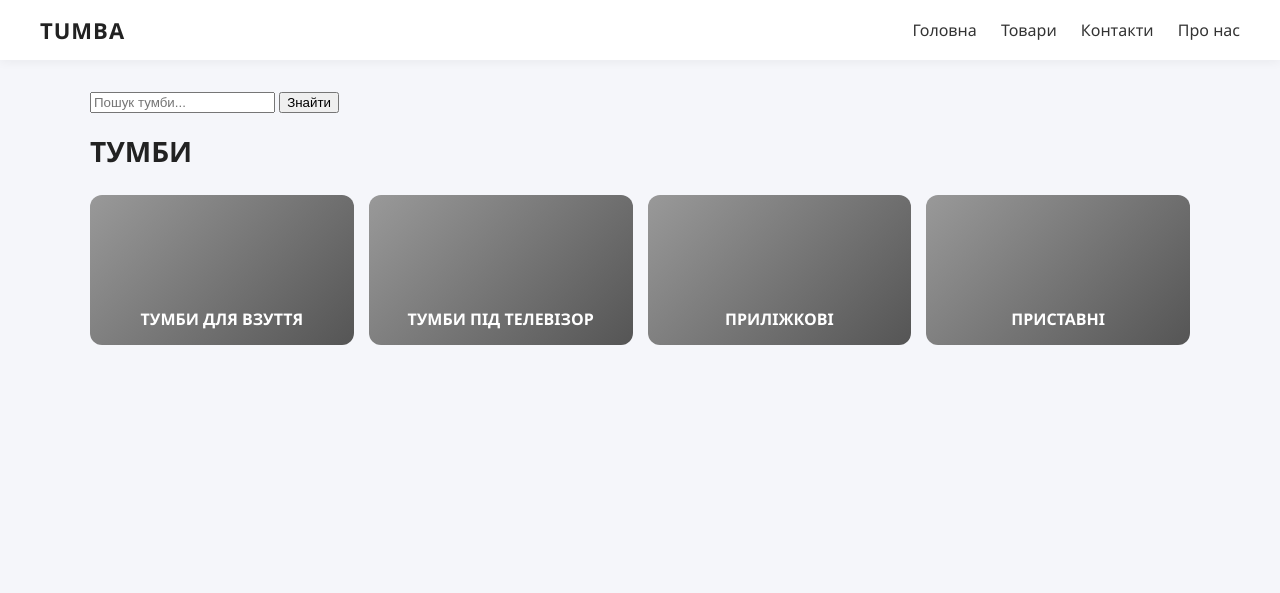
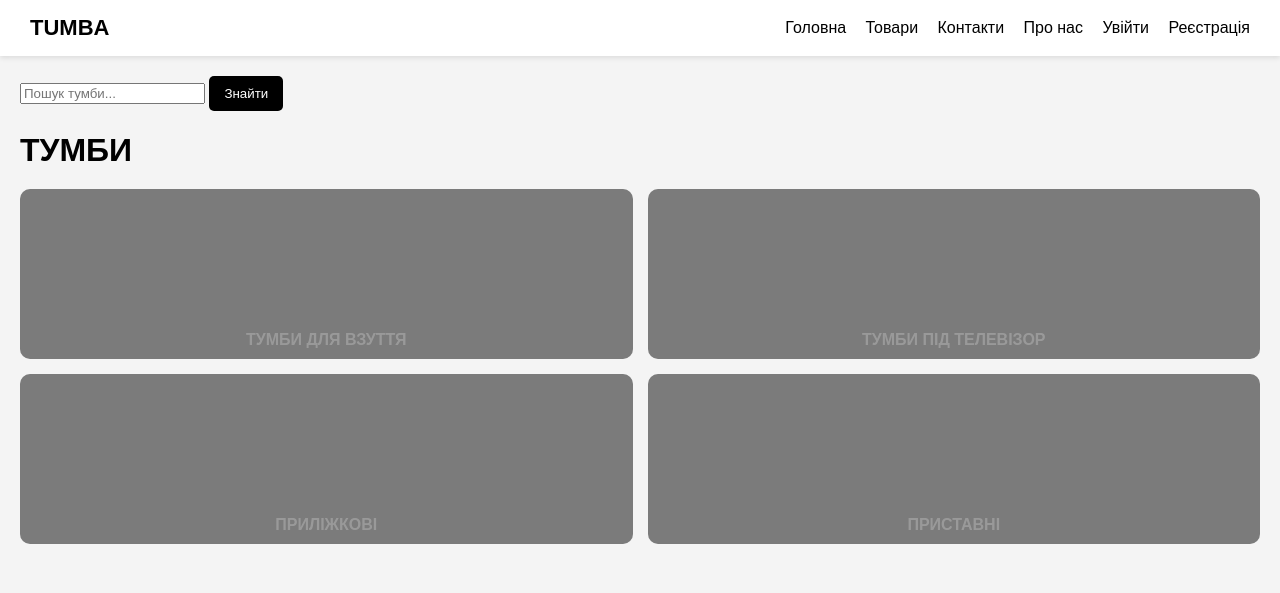
Before and after one commit to pmaigutyak/tumba, a Django app: page / in a window 1280 px wide. Shown: the top 593 px of the page. Run offline with Django 4.2, Linux system fonts and the light colour scheme; data that the repository does not hold is empty.

Commit message:
add login system

```diff
--- a/catalog/views.py
+++ b/catalog/views.py
@@ -1,8 +1,11 @@
-from django.shortcuts import render, get_object_or_404
+from django.shortcuts import render, get_object_or_404 , redirect
 
 from catalog.models import Tumb, Category
 
 from django.shortcuts import redirect
+
+from django.contrib.auth.forms import UserCreationForm
+
 
 def home(request):
     query = request.GET.get('q')
@@ -44,3 +47,14 @@ def get_category(request, category_id):
 
 def about(request):
     return render(request, 'main/about.html')
+
+def register(request):
+    form = UserCreationForm()
+
+    if request.method == 'POST':
+        form = UserCreationForm(request.POST)
+        if form.is_valid():
+            form.save()
+            return redirect('login')
+
+    return render(request, 'main/register.html', {'form': form})
--- a/core/settings.py
+++ b/core/settings.py
@@ -128,6 +128,8 @@ STATICFILES_DIRS = [
 
 MEDIA_URL = '/media/'
 MEDIA_ROOT = BASE_DIR / 'media'
+LOGIN_REDIRECT_URL = '/'
+LOGOUT_REDIRECT_URL = '/'
 
 # Default primary key field type
 # https://docs.djangoproject.com/en/4.2/ref/settings/#default-auto-field
--- a/core/urls.py
+++ b/core/urls.py
@@ -1,8 +1,10 @@
 from django.contrib import admin
-from django.urls import path
+from django.urls import path,include
 from django.conf import settings
 from django.conf.urls.static import static
 from catalog import views
+
+
 
 urlpatterns = [
     path('admin/', admin.site.urls),
@@ -13,6 +15,9 @@ urlpatterns = [
     path('about/', views.about),
     path('favorite/<int:id>/', views.add_favorite, name='add_favorite'),
 
+
+    path('accounts/', include('django.contrib.auth.urls')),
+    path('register/', views.register, name='register'),
 ]
 
 if settings.DEBUG:
--- a/static/css/styles.css
+++ b/static/css/styles.css
@@ -1,77 +1,91 @@
 body {
     margin: 0;
-    font-family: 'Segoe UI', Arial, sans-serif;
-    background: #f5f6fa;
-    color: #222;
+    font-family: Arial, sans-serif;
+    background: #f4f4f4;
 }
 
+
 .header {
+    position: sticky;
+    top: 0;
+    z-index: 1000;
     display: flex;
     justify-content: space-between;
     align-items: center;
-    padding: 15px 40px;
-    background: #ffffff;
-    box-shadow: 0 2px 10px rgba(0,0,0,0.05);
+    padding: 15px 30px;
+    background: white;
+    box-shadow: 0 2px 5px rgba(0,0,0,0.1);
 }
 
 .logo {
+    font-weight: bold;
     font-size: 22px;
-    font-weight: 700;
-    letter-spacing: 1px;
 }
 
 .header a {
-    margin-left: 20px;
+    margin-left: 15px;
     text-decoration: none;
-    color: #333;
-    font-weight: 500;
-    transition: 0.2s;
+    color: black;
+    transition: 0.3s;
 }
 
 .header a:hover {
-    color: #007bff;
+    color: gray;
 }
 
+
 .container {
-    max-width: 1100px;
-    margin: 0 auto;
-    padding: 30px 20px;
+    padding: 20px;
 }
 
+
 .title {
-    font-size: 28px;
-    margin-bottom: 25px;
+    margin-bottom: 20px;
 }
+
 
 .categories {
     display: grid;
-    grid-template-columns: repeat(4, 1fr);
+    grid-template-columns: 1fr 1fr;
     gap: 15px;
-    margin-bottom: 40px;
+    margin-bottom: 30px;
 }
 
 .cat {
-    height: 120px;
-    border-radius: 12px;
-    background: linear-gradient(135deg, #999, #555);
+    height: 150px;
+    background: #ccc;
     display: flex;
     align-items: flex-end;
     justify-content: center;
     font-weight: bold;
-    padding: 15px;
+    padding: 10px;
     color: white;
-    cursor: pointer;
+    background-size: cover;
+    background-position: center;
+    border-radius: 10px;
+    position: relative;
+    overflow: hidden;
     transition: 0.3s;
 }
 
+.cat::after {
+    content: '';
+    position: absolute;
+    top: 0;
+    left: 0;
+    right: 0;
+    bottom: 0;
+    background: rgba(0,0,0,0.4);
+}
+
 .cat:hover {
-    transform: translateY(-5px);
-    box-shadow: 0 5px 15px rgba(0,0,0,0.2);
+    transform: scale(1.03);
 }
+
 
 .products {
     display: grid;
-    grid-template-columns: repeat(auto-fill, minmax(220px, 1fr));
+    grid-template-columns: 1fr 1fr;
     gap: 20px;
 }
 
@@ -79,52 +93,95 @@ body {
     background: white;
     border-radius: 12px;
     overflow: hidden;
+    box-shadow: 0 3px 10px rgba(0,0,0,0.1);
     transition: 0.3s;
-    box-shadow: 0 2px 10px rgba(0,0,0,0.05);
 }
 
 .product:hover {
     transform: translateY(-5px);
-    box-shadow: 0 8px 20px rgba(0,0,0,0.1);
+    box-shadow: 0 10px 20px rgba(0,0,0,0.2);
 }
 
 .product img {
     width: 100%;
     height: 200px;
     object-fit: cover;
+    transition: 0.3s;
+}
+
+.product:hover img {
+    transform: scale(1.05);
 }
 
 .product p {
-    padding: 12px;
-    font-size: 15px;
-    font-weight: 500;
+    padding: 10px;
 }
+
 
 .detail {
     background: white;
-    padding: 30px;
+    padding: 20px;
     border-radius: 12px;
-    max-width: 800px;
-    margin: 0 auto;
 }
 
 .detail img {
     width: 100%;
     max-width: 400px;
-    border-radius: 10px;
-    margin-bottom: 20px;
 }
 
-.button {
-    display: inline-block;
-    padding: 10px 20px;
-    background: #007bff;
+
+button {
+    background: black;
     color: white;
-    border-radius: 8px;
-    text-decoration: none;
-    transition: 0.2s;
+    border: none;
+    padding: 10px 15px;
+    cursor: pointer;
+    transition: 0.3s;
+    border-radius: 5px;
 }
 
-.button:hover {
-    background: #0056b3;
+button:hover {
+    background: #333;
 }
+
+
+@media (max-width: 768px) {
+    input {
+    width: 100%;
+    margin-bottom: 10px;
+    }
+
+    button {
+        width: 100%;
+        margin-left: 0;
+    }
+
+    .categories {
+        grid-template-columns: 1fr;
+    }
+
+    .products {
+        grid-template-columns: 1fr;
+    }
+
+    .header {
+        flex-direction: column;
+        align-items: center;
+    }
+
+    .header nav {
+        margin-top: 10px;
+    }
+}
+.fade-in {
+    opacity: 0;
+    transform: translateY(20px);
+    animation: fadeIn 0.6s ease forwards;
+}
+
+@keyframes fadeIn {
+    to {
+        opacity: 1;
+        transform: translateY(0);
+    }
+}
--- a/templates/base.html
+++ b/templates/base.html
@@ -16,6 +16,12 @@
         <a href="/categories/">Товари</a>
         <a href="/contacts/">Контакти</a>
         <a href="/about/">Про нас</a>
+        {% if user.is_authenticated %}
+        <a href="/accounts/logout/">Вийти</a>
+    {% else %}
+        <a href="/accounts/login/">Увійти</a>
+        <a href="/register/">Реєстрація</a>
+    {% endif %}
     </nav>
 </header>
 
--- a/templates/main/home.html
+++ b/templates/main/home.html
@@ -16,7 +16,7 @@
     <div class="cat">ПРИСТАВНІ</div>
 </div>
 
-<div class="products">
+<div class="products fade-in">
     {% for tumb in tumbs %}
         <div class="product">
             <a href="{% url 'tumb_detail' tumb.id %}">
```
Also changed, not shown: templates/main/register. html.html (added, +12 -0 lines), templates/registration/login.html (added, +12 -0 lines).
